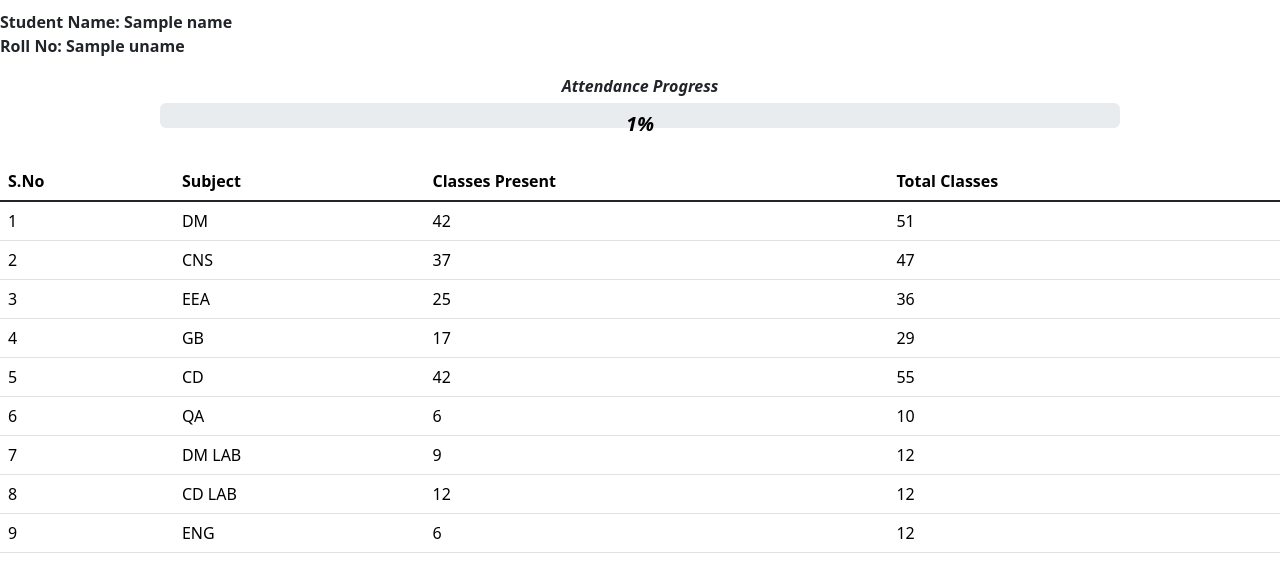
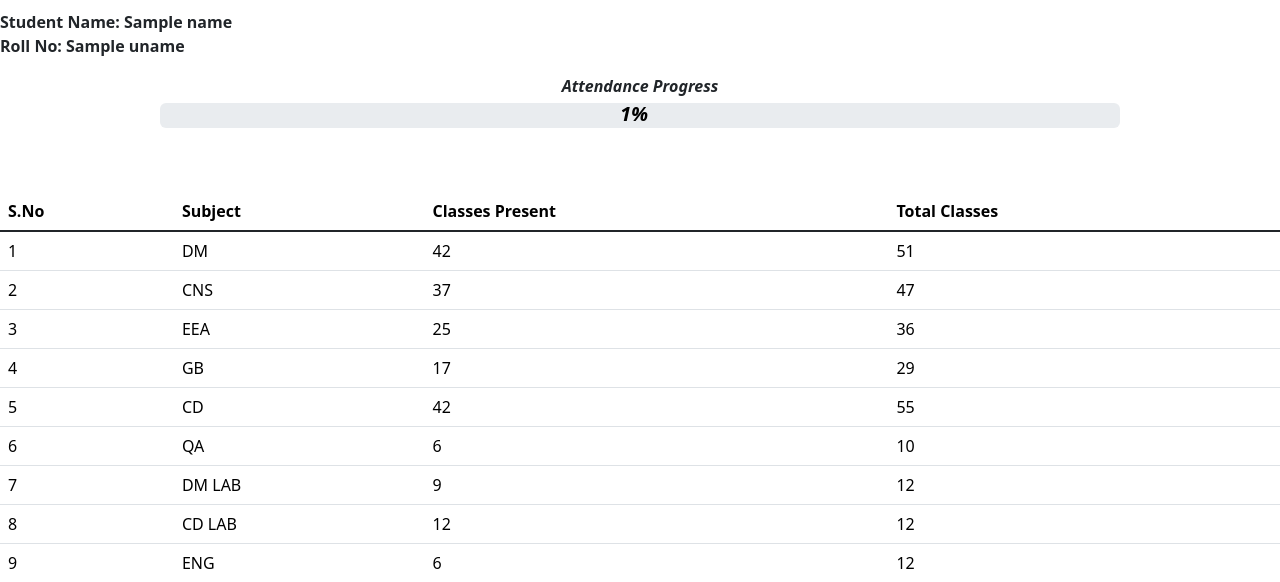
Before and after one commit to saketh3118/CollegeManagement, a Django app: template user/templates/attendance.html in a window 1280 px wide. Shown: the part 56-638 px from the top of the page. Run offline with Django 4.2, Linux system fonts and the light colour scheme; data comes from the database, SQL or seed files in the repository; the template is opened without the code that fills it: values that come from a table or form of the project are taken from there, most other values are stand-ins (such as "Sample title", 1, 10 or a date in 2020).

Commit message:
Changed Css in attendance bar

```diff
--- a/user/templates/attendance.html
+++ b/user/templates/attendance.html
@@ -25,6 +25,7 @@
   <strong>{{msg}}</strong>
   <br>
 </center>
+<p style="display:inline-block;position:relative;bottom:63px;left:620px;font-size:20px;color:black;margin:0px;padding:0px;"><i><b>{{percentage}}%</b></i></p>
 
 
 
@@ -95,7 +96,6 @@
     </tbody>
   </table>
   <center>
-  <p style="display:inline-block;position:relative;bottom:460px;font-size:20px;color:black;margin:0px;padding:0px;"><i><b>{{percentage}}%</b></i></p>
   {%   if v3 < 10 %}
    <p class="text-danger" style="font-size:150%"><strong><i>Your Attendance is below 75%.Please Contact Hod</i></strong></p>
    {% endif%}
```
